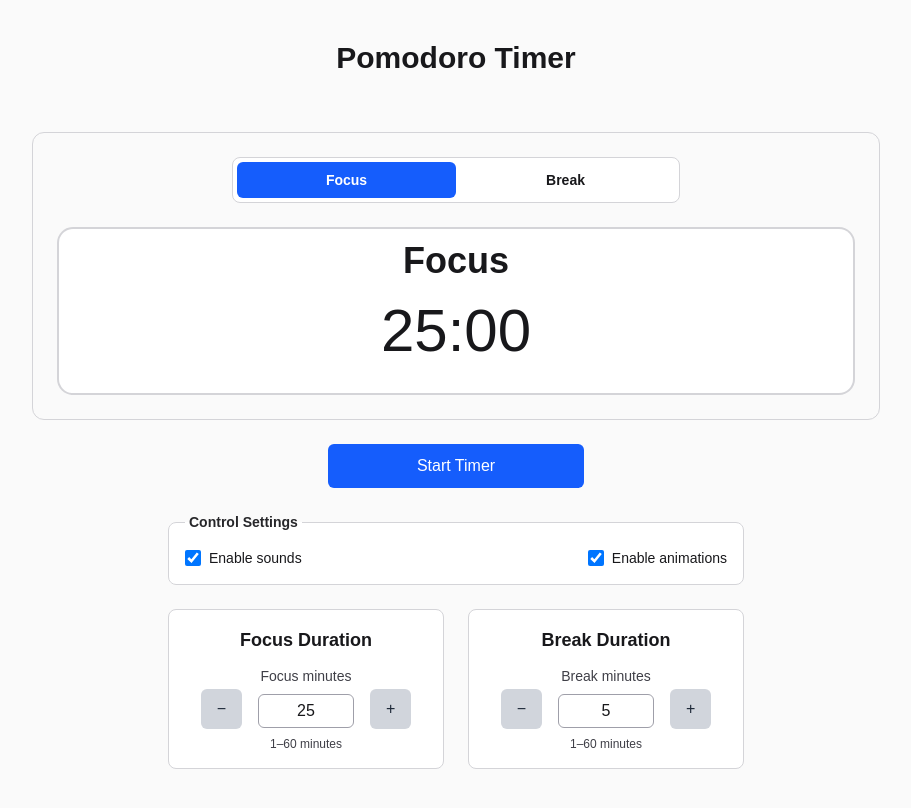
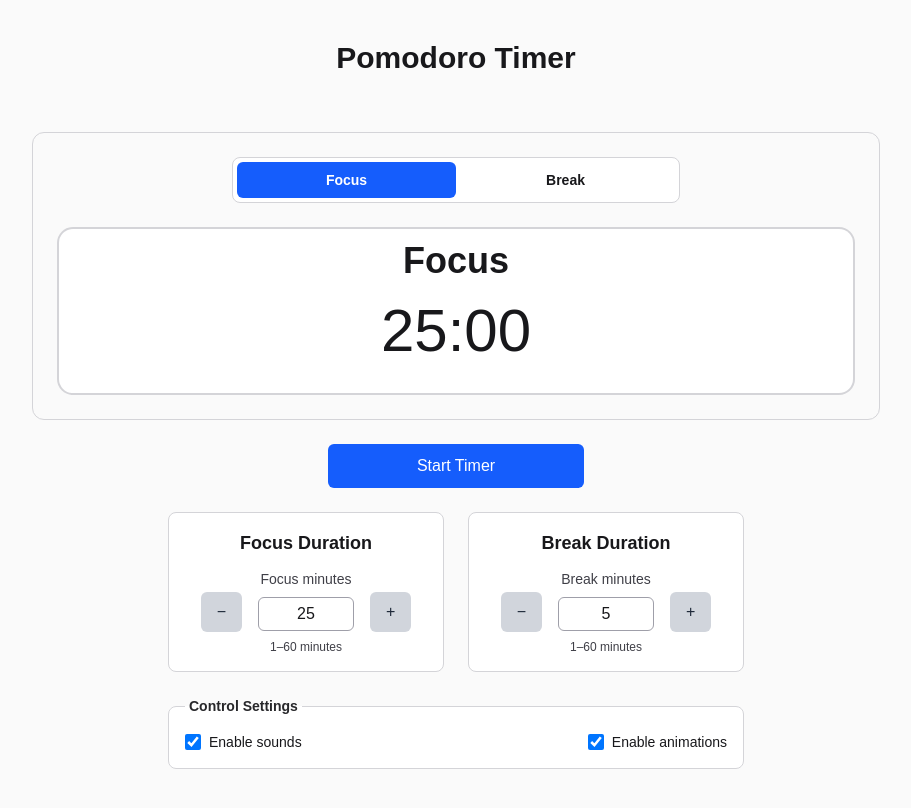
Before and after one commit to Error404xfound/Pomodoro, a Next.js app: page / in a window 1280 px wide. Shown: the top 808 px of the page, without its empty margins (184-1095 px from the left). Built offline with nearby package versions, Linux system fonts and the light colour scheme.

Commit message:
feat(ui): swap duration adjusters and control settings positions

```diff
--- a/components/PomodoroTimer.tsx
+++ b/components/PomodoroTimer.tsx
@@ -511,14 +511,6 @@ export default function PomodoroTimer() {
         />
       </div>
 
-      <SettingsPanel
-        soundEnabled={soundEnabled}
-        effectsEnabled={effectsEnabled}
-        prefersReducedMotion={prefersReducedMotion}
-        onSoundEnabledChange={setSoundEnabled}
-        onEffectsEnabledChange={setEffectsEnabled}
-      />
-
       <div className="mt-6 grid w-full max-w-xl grid-cols-1 gap-4 sm:grid-cols-2 sm:gap-6">
         <LengthSetting
           title="Focus Duration"
@@ -526,9 +518,7 @@ export default function PomodoroTimer() {
           onIncrease={() => increase("focus")}
           onDecrease={() => decrease("focus")}
           onManualChange={(value) => {
-            if (isRunning) {
-              return;
-            }
+            if (isRunning) return;
             setDurationForMode("focus", value);
           }}
           increaseLabel="Increase focus duration"
@@ -542,9 +532,7 @@ export default function PomodoroTimer() {
           onIncrease={() => increase("break")}
           onDecrease={() => decrease("break")}
           onManualChange={(value) => {
-            if (isRunning) {
-              return;
-            }
+            if (isRunning) return;
             setDurationForMode("break", value);
           }}
           increaseLabel="Increase break duration"
@@ -553,6 +541,16 @@ export default function PomodoroTimer() {
           isDisabled={isRunning}
         />
       </div>
+
+      <SettingsPanel
+        soundEnabled={soundEnabled}
+        effectsEnabled={effectsEnabled}
+        prefersReducedMotion={prefersReducedMotion}
+        onSoundEnabledChange={setSoundEnabled}
+        onEffectsEnabledChange={setEffectsEnabled}
+      />
+
+
     </section>
   );
 }
```
